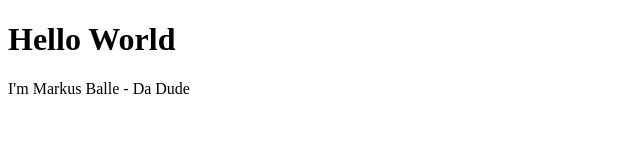
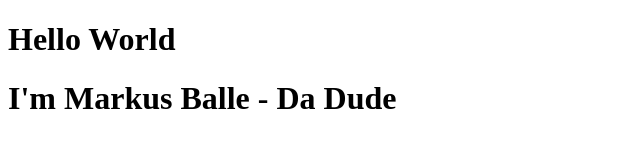
Before and after one commit to markusballe/markusballe.github.io, a plain HTML site: page index.html in a window 1280 px wide. Shown: the whole page, without its empty margins (0-640 px from the left). Drawn offline with Linux system fonts and the light colour scheme.

Commit message:
Update index.html

```diff
--- a/index.html
+++ b/index.html
@@ -2,6 +2,6 @@
 <html>
 <body>
 <h1>Hello World</h1>
-<p>I'm Markus Balle - Da Dude</p>
+<h1>I'm Markus Balle - Da Dude</h1>
 </body>
 </html>
```
